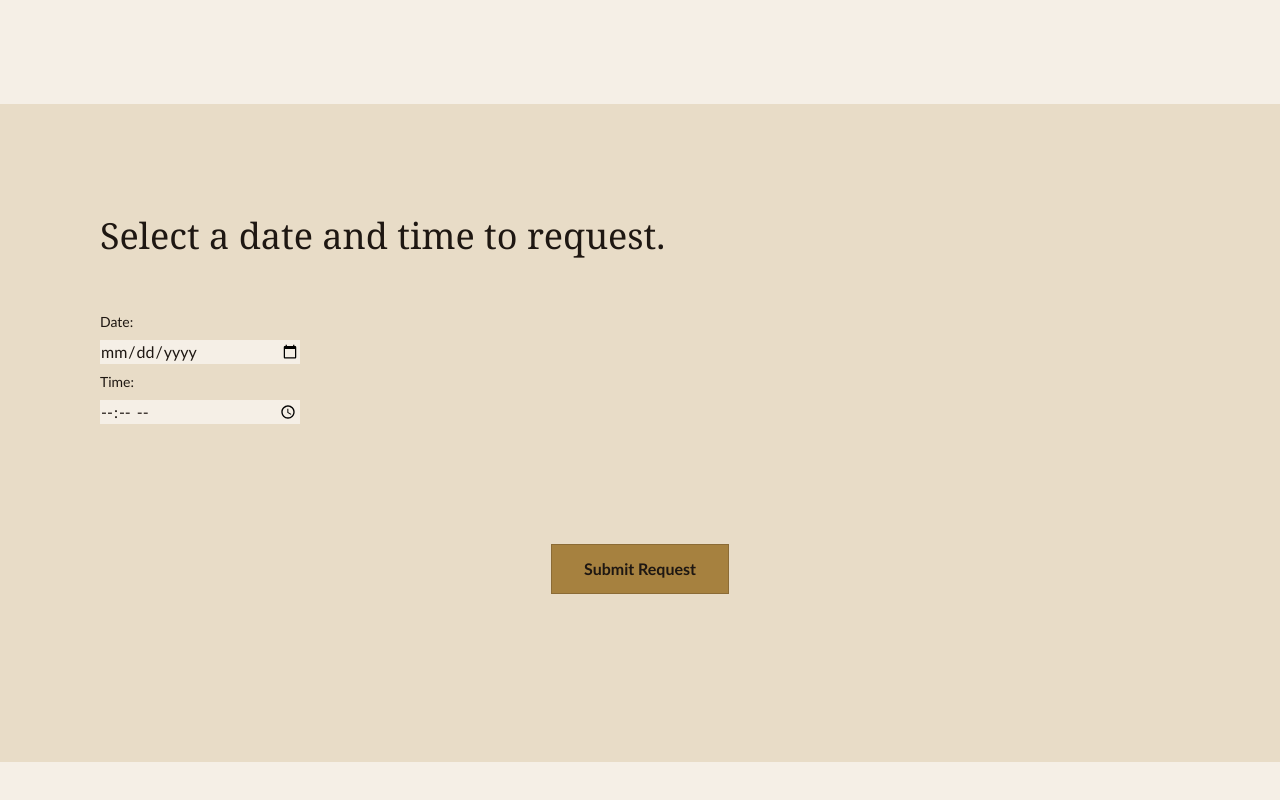
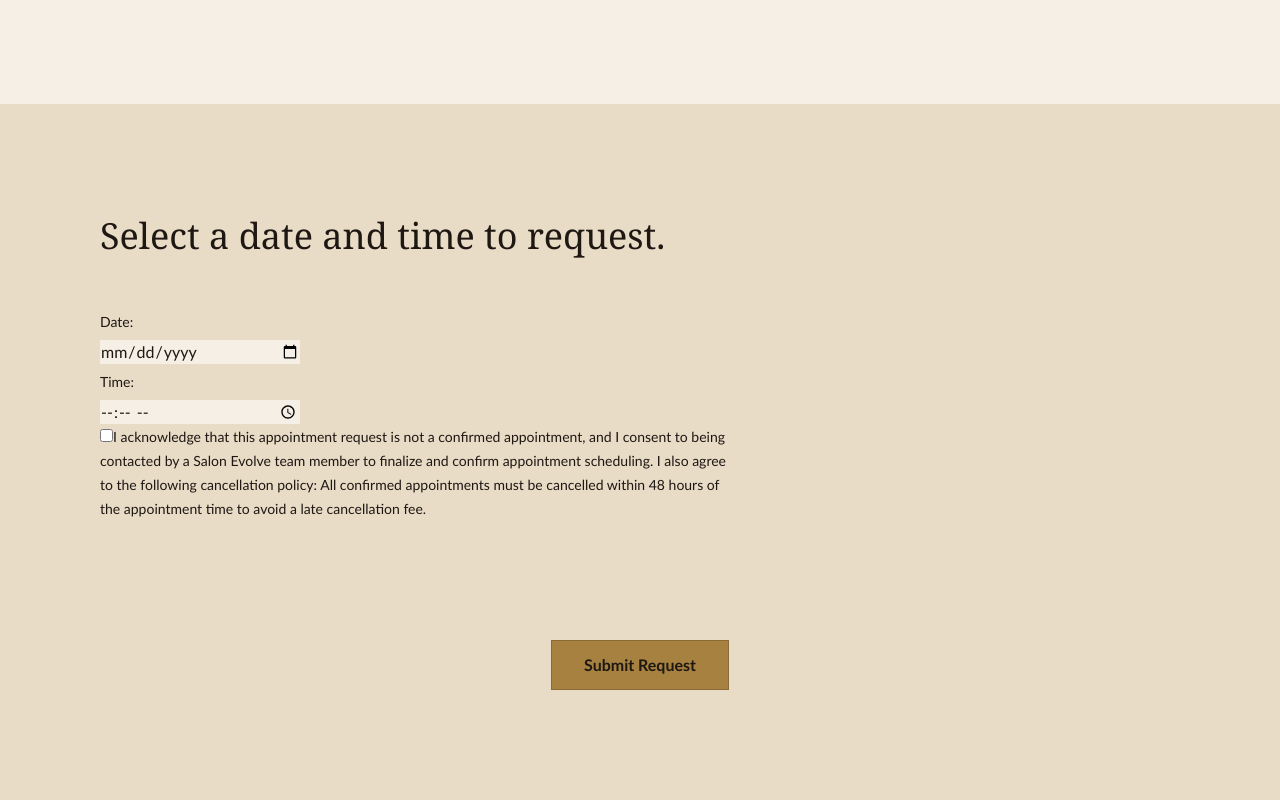
Before and after one commit to nick92461/salon-evolve, a Next.js app: page /booking in a window 1280 px wide. Shown: the part 2058-2858 px from the top of the page. Before the commit the page ends 2820 px from the top, so only its background shows below. Built offline with nearby package versions, Linux system fonts and the light colour scheme.

Commit message:
add required cancellation policy checkbox to booking page.

```diff
--- a/src/components/About.tsx
+++ b/src/components/About.tsx
@@ -5,7 +5,6 @@ import { motion } from "framer-motion";
 const STATS = [
   { value: "20+", label: "Years in South Jersey" },
   { value: "4", label: "Stylists on staff" },
-  { value: "1", label: "Locations" }
 ];
 
 export default function About() {
--- a/src/components/Careers.tsx
+++ b/src/components/Careers.tsx
@@ -17,7 +17,7 @@ export default function CareersSection() {
           <p className="mb-4 text-xs font-semibold uppercase tracking-[0.16em] text-brass">
             Join the Team
           </p>
-          <h2 className="mb-3 font-display text-4xl">Interested in joining the team? Click below to fill out an application</h2>
+          <h2 className="mb-3 font-display text-4xl">Interested in joining the team? Click below to fill out an application.</h2>
         </motion.div>
         <motion.div
             initial={{ opacity: 0, y: 28 }}
@@ -30,7 +30,7 @@ export default function CareersSection() {
                 href="/careers"
                 className="border border-ink/20 bg-brass px-8 py-3 font-semibold text-ink transition-colors hover:bg-brass-light"
             >
-                Fill out an application
+                Begin application
             </Link>
         </motion.div>
       </div>
--- a/src/components/ReviewsList.tsx
+++ b/src/components/ReviewsList.tsx
@@ -20,7 +20,7 @@ export default function ReviewsList({ reviews }: { reviews: GoogleReview[] }) {
 					className="mb-14 max-w-[640px]"
 				>
 					<p className="mb-4 text-xs font-semibold uppercase tracking-[0.16em] text-brass">Reviews</p>
-					<h2 className="mb-3 font-display text-4xl">See what our customers think</h2>
+					<h2 className="mb-3 font-display text-4xl">See what our customers think.</h2>
 				</motion.div>
 
 				<div className="grid grid-cols-1 gap-6 sm:grid-cols-2 lg:grid-cols-4">
--- a/src/components/booking/Time.tsx
+++ b/src/components/booking/Time.tsx
@@ -49,7 +49,18 @@ export default function Time() {
                         className="bg-parchment w-full max-w-[200px]"
                         required
                     />
+
                 </div>
+                <input
+                        type="checkbox"
+                        id="cancellationAgreement"
+                        name="cancellationAgreement"
+                        required
+                        className="mt-1"
+                    />
+                    <label htmlFor="cancellationAgreement" className="text-sm text-ink">
+                        I acknowledge that this appointment request is not a confirmed appointment, and I consent to being contacted by a Salon Evolve team member to finalize and confirm appointment scheduling. I also agree to the following cancellation policy: All confirmed appointments must be cancelled within 48 hours of the appointment time to avoid a late cancellation fee.
+                    </label>
 
             </motion.div>
             <motion.div
```
